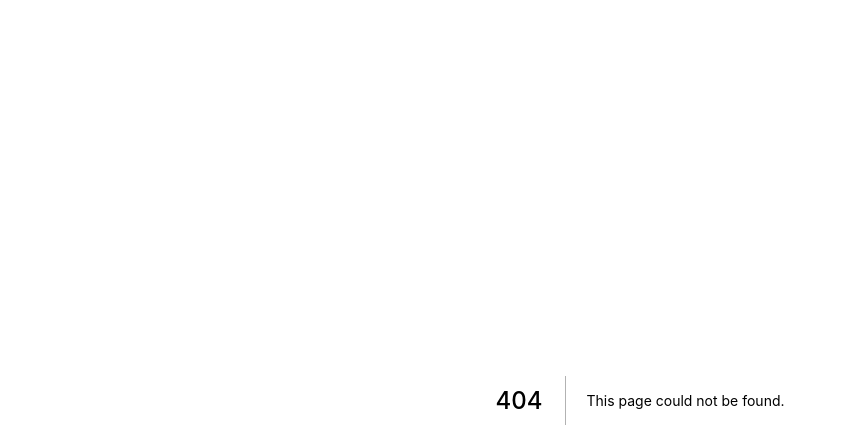
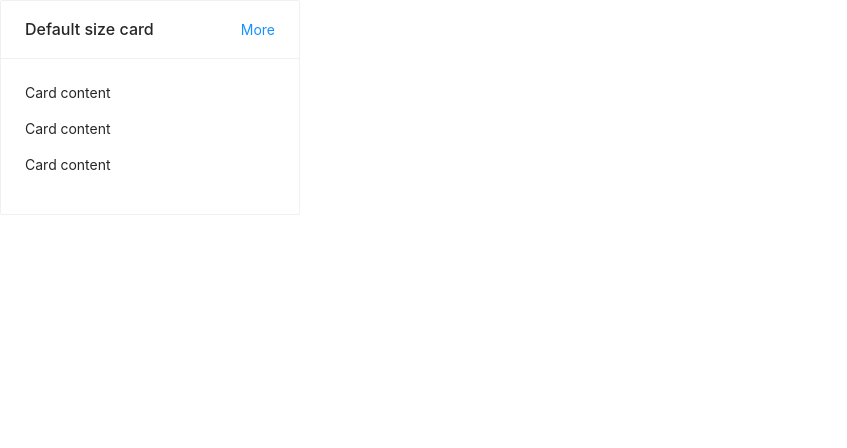
Before and after one commit to nanareyes/next-antd-ts-starter, a Next.js app: page /demo/card in a window 1280 px wide. Before the commit this address had no page. Shown: the top 448 px of the page, without its empty margins (0-847 px from the left). Built offline with nearby package versions, Linux system fonts and the light colour scheme.

Commit message:
add ant design components library

```diff
--- a/package.json
+++ b/package.json
@@ -9,6 +9,8 @@
     "lint": "next lint"
   },
   "dependencies": {
+    "@ant-design/icons": "^4.7.0",
+    "antd": "^4.22.3",
     "next": "12.2.4",
     "react": "18.2.0",
     "react-dom": "18.2.0"
--- /dev/null
+++ b/pages/demo/card.tsx
@@ -0,0 +1,20 @@
+import React from "react";
+import { Card } from "antd";
+
+const DemoCard: React.FC = () => {
+  return (
+    <>
+      <Card
+        title="Default size card"
+        extra={<a href="#">More</a>}
+        style={{ width: 300 }}
+      >
+        <p>Card content</p>
+        <p>Card content</p>
+        <p>Card content</p>
+      </Card>
+    </>
+  );
+};
+
+export default DemoCard;
```
Also changed, not shown: pages/_app.tsx (+5 -4 lines), 1 other file (tests, documents, lock files or other folders).
